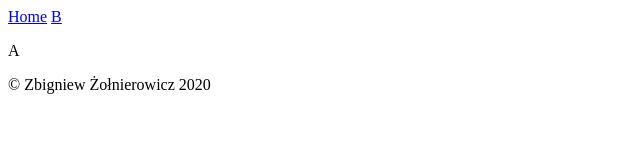
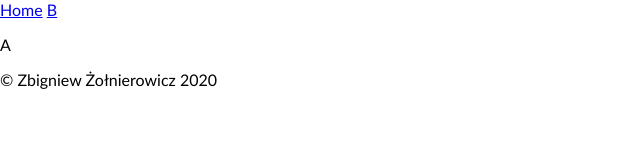
Before and after one commit to zbigniewzolnierowicz/blogfolio-v2, a React (Create React App) app: page / in a window 1280 px wide. Shown: the top 160 px of the page, without its empty margins (0-640 px from the left). Built offline with nearby package versions, Linux system fonts and the light colour scheme.

Commit message:
Add global style sheet

```diff
--- a/src/index.tsx
+++ b/src/index.tsx
@@ -1,6 +1,7 @@
 import React from 'react';
 import ReactDOM from 'react-dom';
 import App from './App';
+import "./style.css"
 import * as serviceWorker from './serviceWorker';
 
 ReactDOM.render(
--- /dev/null
+++ b/src/style.css
@@ -0,0 +1,17 @@
+@import url('https://fonts.googleapis.com/css2?family=EB+Garamond:wght@400;500;700&display=swap');
+
+body, html {
+    margin: 0;
+}
+
+body {
+    font-family: 'Trebuchet MS', 'Lucida Sans Unicode', 'Lucida Grande', 'Lucida Sans', Arial, sans-serif;
+}
+
+h1, h2, h3, h4, h5 {
+    font-family: "EB Garamond", sans-serif;
+}
+
+#app {
+    width: 100%;
+}
```
